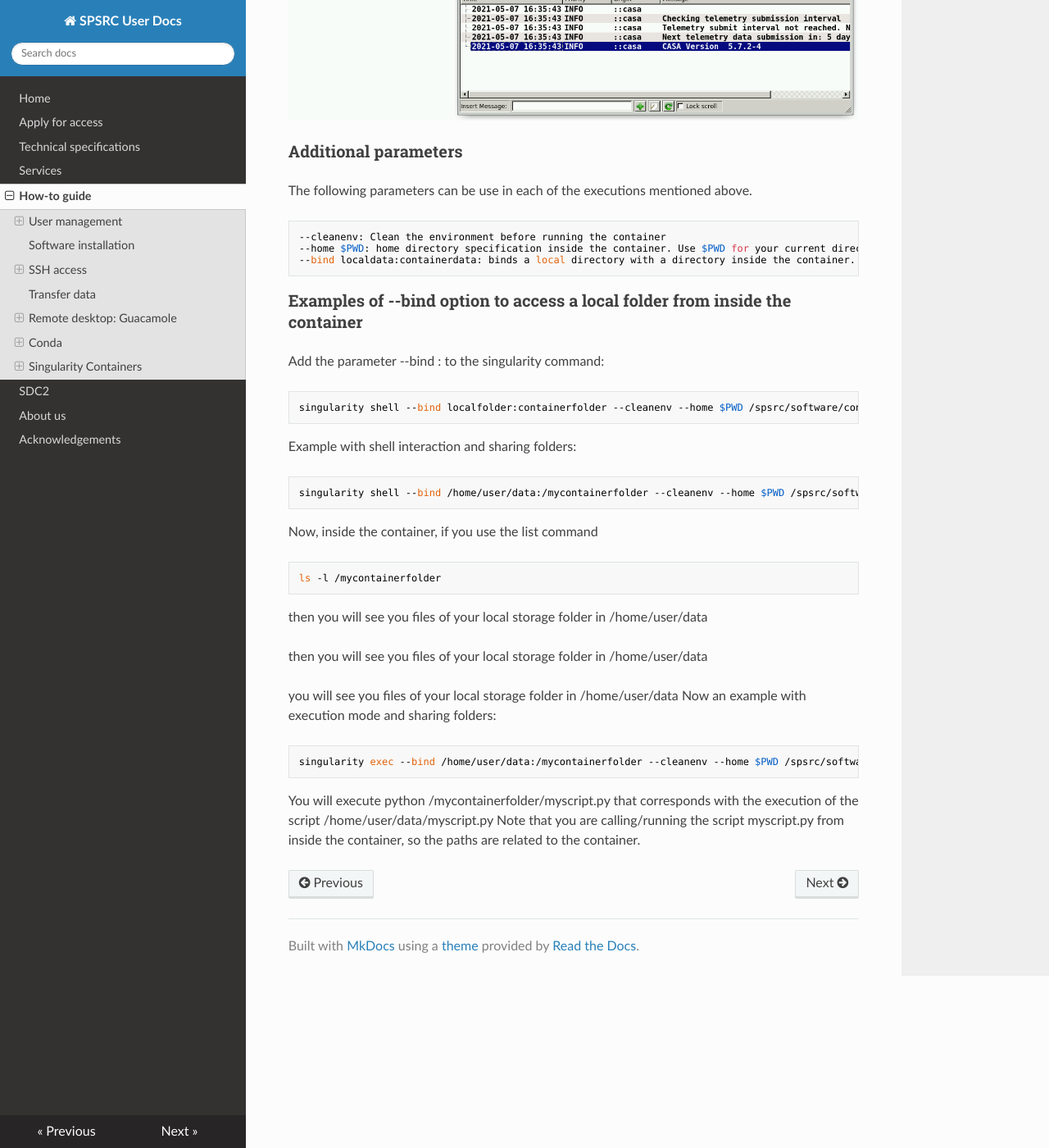
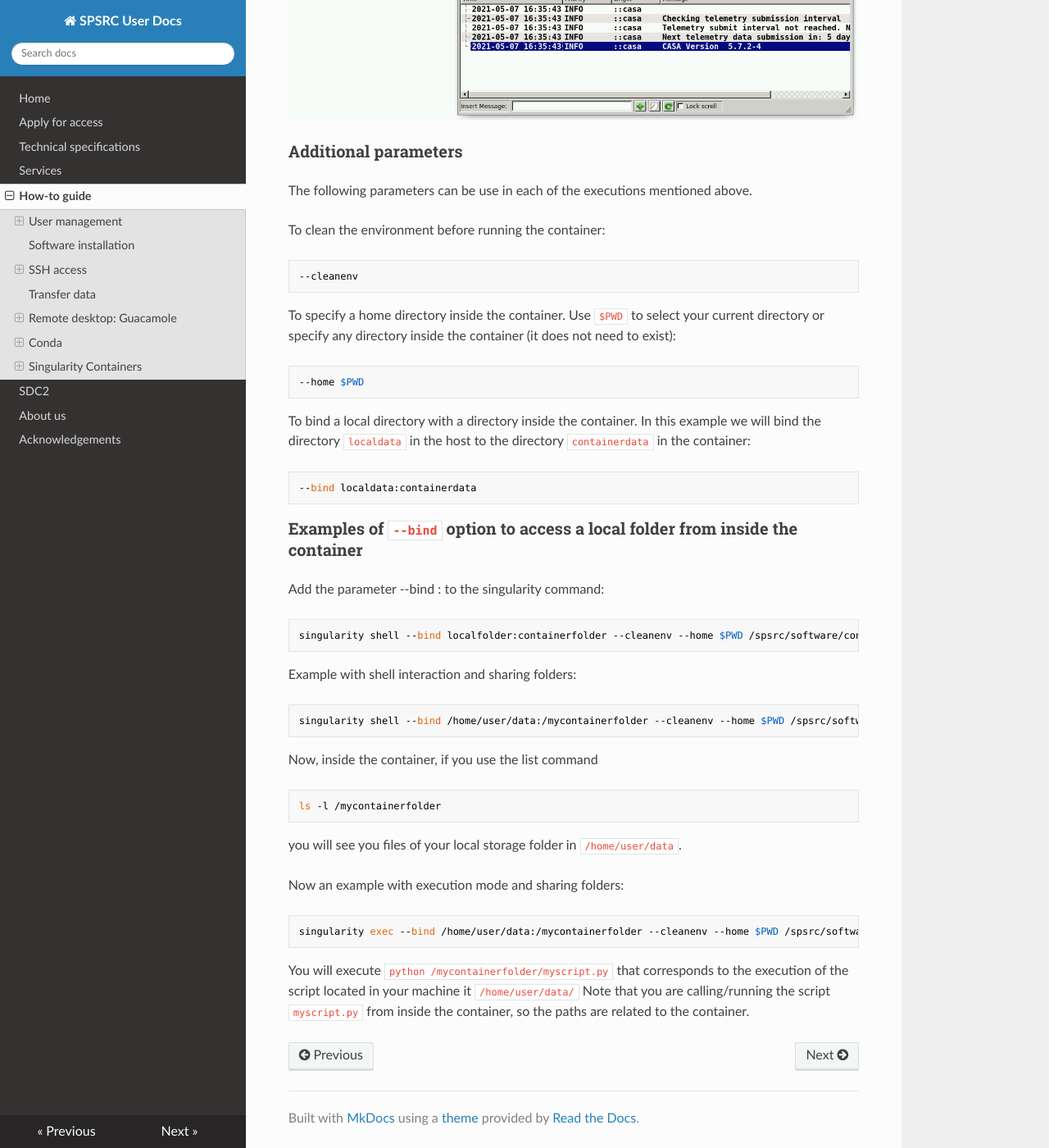
Before and after one commit to espsrc/spsrc_user_docs, an MkDocs documentation site: the page built from docs/howto.md, in a window 1280 px wide and 1400 px high, scrolled down 12056 px. Shown: the whole window at 82% size. Built offline with MkDocs 1.6.1, drawn with Linux system fonts in a browser that asks for light colours; nearby versions of some CDN libraries.

Commit message:
minor fixes in singularity bind documentation

````diff
--- a/docs/howto.md
+++ b/docs/howto.md
@@ -353,13 +353,20 @@ singularity exec /spsrc/software/containers/casa_stable_5.7.2-4.sif casa
 
 The following parameters can be use in each of the executions mentioned above.
 
+To clean the environment before running the container:
 ```bash
---cleanenv: Clean the environment before running the container
---home $PWD: home directory specification inside the container. Use $PWD for your current directory or specify any directory inside the container (it does not need to exist)
---bind localdata:containerdata: binds a local directory with a directory inside the container. In this example, localdata on the host to containerdata in the container
+--cleanenv
+```
+To specify a home directory inside the container. Use `$PWD` to select your current directory or specify any directory inside the container (it does not need to exist):
+```bash
+--home $PWD
+```
+To bind a local directory with a directory inside the container. In this example we will bind the directory `localdata` in the host to the directory `containerdata` in the container:
+```bash
+--bind localdata:containerdata
 ```
 
-### Examples of --bind option to access a local folder from inside the container
+### Examples of `--bind` option to access a local folder from inside the container
 
 Add the parameter --bind <localfolder>:<containerfolder> to the singularity command:
 
@@ -375,14 +382,11 @@ Now,  inside the container, if you use the list command
 ```bash
 ls -l /mycontainerfolder
 ```
-then you will see you files of your local storage folder in /home/user/data
+you will see you files of your local storage folder in `/home/user/data`.
 
-then you will see you files of your local storage folder in /home/user/data
-
-you will see you files of your local storage folder in /home/user/data
-Now an example with execution mode  and sharing folders:
+Now an example with execution mode and sharing folders:
 ```bash
 singularity exec --bind /home/user/data:/mycontainerfolder --cleanenv --home $PWD /spsrc/software/containers/casa_1.7.0.sif python /mycontainerfolder/myscript.py
 ```
-You will execute python /mycontainerfolder/myscript.py that corresponds with the execution of the script /home/user/data/myscript.py
-Note that you are calling/running the script myscript.py from inside the container, so the paths are related to the container.
+You will execute `python /mycontainerfolder/myscript.py` that corresponds to the execution of the script located in your machine it `/home/user/data/`
+Note that you are calling/running the script `myscript.py` from inside the container, so the paths are related to the container.
````
